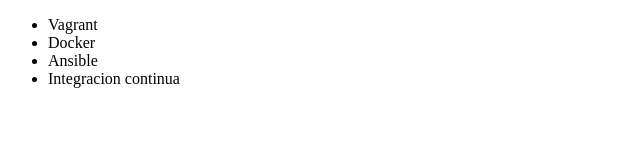
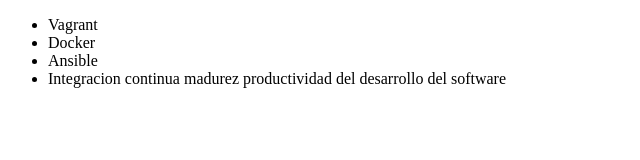
Before and after one commit to DifKiG/Alura-git, a plain HTML site: page index.html in a window 1280 px wide. Shown: the whole page, without its empty margins (0-640 px from the left). Drawn offline with Linux system fonts and the light colour scheme.

Commit message:
renombrando curso de integracion continua

```diff
--- a/index.html
+++ b/index.html
@@ -9,7 +9,7 @@
             <li>Vagrant</li>
             <li>Docker</li>
             <li>Ansible</li>
-            <li>Integracion continua</li>
+            <li>Integracion continua madurez productividad del desarrollo del software</li>
         </ul>
     </body>
 </html>
```
